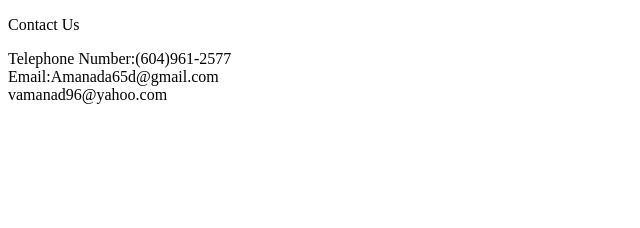
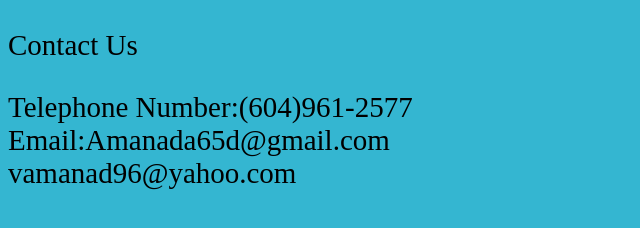
Before and after one commit to nassy100/nassy, a plain HTML site: page contactus.html in a window 1280 px wide. Shown: the whole page, without its empty margins (0-640 px from the left). Drawn offline with Linux system fonts and the light colour scheme.

Commit message:
Update contactus.html

```diff
--- a/contactus.html
+++ b/contactus.html
@@ -1,7 +1,7 @@
 <!DOCTYPE html>
 <html>
-
   <head>
+    <link rel="stylesheet" type="text/css" href="mastylez.css">
  </head>
 
   <body>
```
